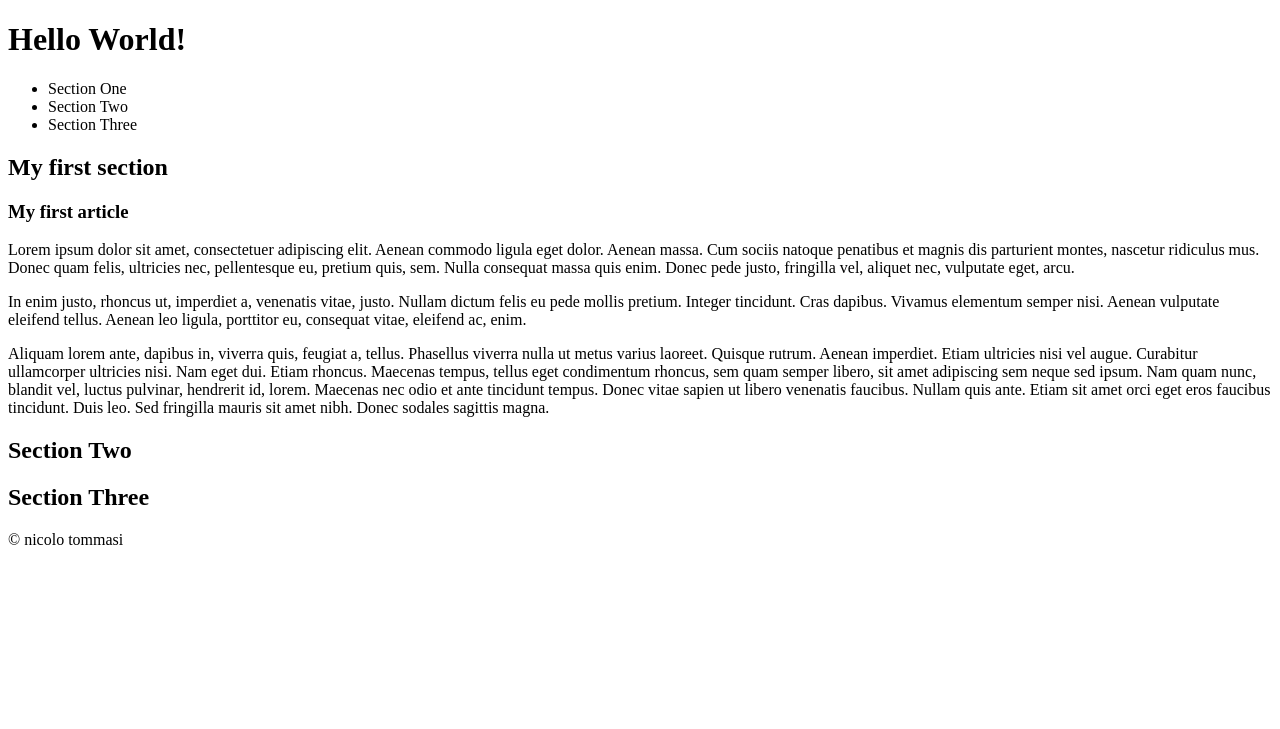
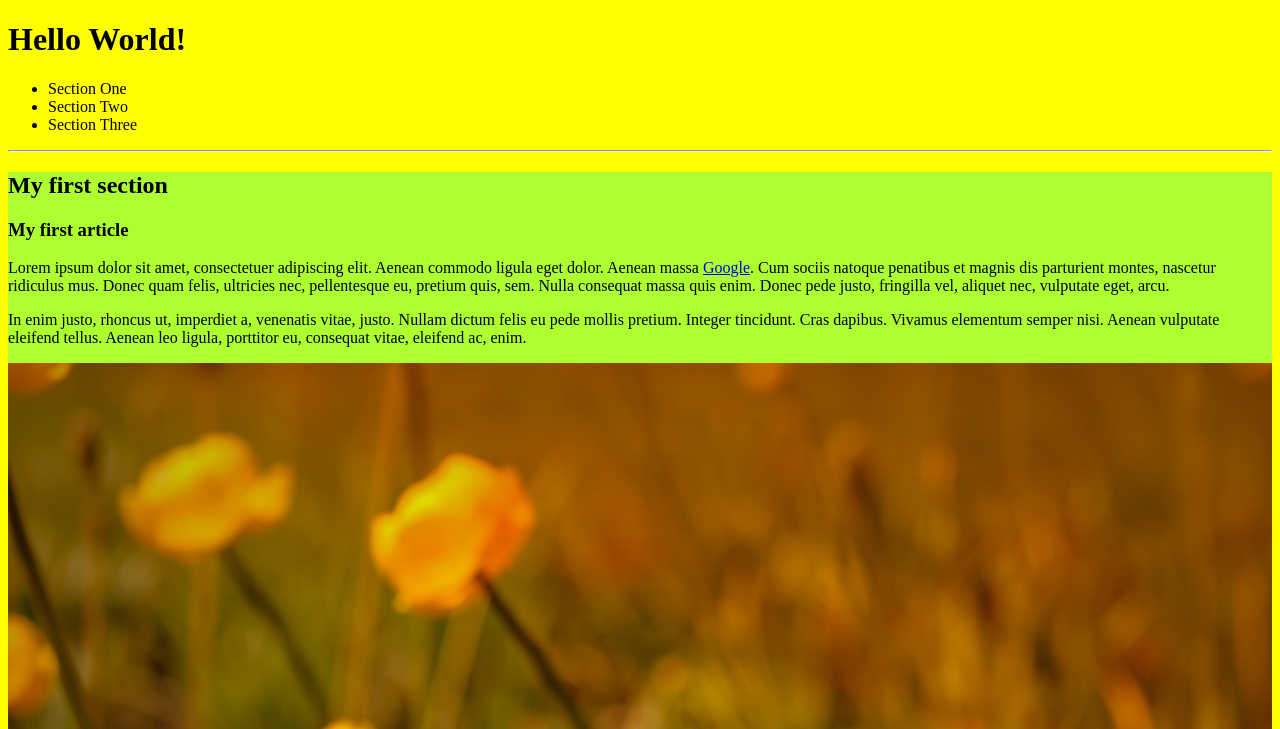
Before and after one commit to grantortino/grantortino.github.io, a plain HTML site: page my-first-website/index.html in a window 1280 px wide. Shown: the top 729 px of the page. Drawn offline with Linux system fonts and the light colour scheme.

Commit message:
Update index.html

```diff
--- a/my-first-website/index.html
+++ b/my-first-website/index.html
@@ -6,7 +6,37 @@
 
        <title>My first webpage</title>
 
+       <style>
+
+           body {
+
+               background-color: yellow;
+
+           }
+
+           .lorem {
+
+               color: saddlebrown;
+               font-style: italic;
+
+           }
+
+           section {
+
+               background-color: greenyellow;
+
+           }
+
+           footer {
+
+               background-color: royalblue;
+
+           }
+
+       </style>
+
     </head>
+
 
     <body>
 
@@ -23,6 +53,8 @@
 
      </header>
 
+      <hr>
+
      <main>
 
       <section>
@@ -32,12 +64,16 @@
         <h3>My first article</h3>
 
        <p>
-       Lorem ipsum dolor sit amet, consectetuer adipiscing elit. Aenean commodo ligula eget dolor. Aenean massa. Cum sociis natoque penatibus et magnis dis parturient montes, nascetur ridiculus mus. Donec quam felis, ultricies nec, pellentesque eu, pretium quis, sem. Nulla consequat massa quis enim. Donec pede justo, fringilla vel, aliquet nec, vulputate eget, arcu.
+       Lorem ipsum dolor sit amet, consectetuer adipiscing elit. Aenean commodo ligula eget dolor. Aenean massa <a href="http://www.google.com" target="_blank">Google</a>. Cum sociis natoque penatibus et magnis dis parturient montes, nascetur ridiculus mus. Donec quam felis, ultricies nec, pellentesque eu, pretium quis, sem. Nulla consequat massa quis enim. Donec pede justo, fringilla vel, aliquet nec, vulputate eget, arcu.
        </p>
        <p>
        In enim justo, rhoncus ut, imperdiet a, venenatis vitae, justo. Nullam dictum felis eu pede mollis pretium. Integer tincidunt. Cras dapibus. Vivamus elementum semper nisi. Aenean vulputate eleifend tellus. Aenean leo ligula, porttitor eu, consequat vitae, eleifend ac, enim.
        </p>
-       <p>
+       <img src="img/bottondoro.jpg" alt="Image of a buttercup flower" width="100%">
+
+       <img src="img/bottondoro.jpg" alt="Image of a buttercup flower" style="width: 100%;">
+
+       <p class="aliquam lorem ante">
        Aliquam lorem ante, dapibus in, viverra quis, feugiat a, tellus. Phasellus viverra nulla ut metus varius laoreet. Quisque rutrum. Aenean imperdiet. Etiam ultricies nisi vel augue. Curabitur ullamcorper ultricies nisi. Nam eget dui. Etiam rhoncus. Maecenas tempus, tellus eget condimentum rhoncus, sem quam semper libero, sit amet adipiscing sem neque sed ipsum. Nam quam nunc, blandit vel, luctus pulvinar, hendrerit id, lorem. Maecenas nec odio et ante tincidunt tempus. Donec vitae sapien ut libero venenatis faucibus. Nullam quis ante. Etiam sit amet orci eget eros faucibus tincidunt. Duis leo. Sed fringilla mauris sit amet nibh. Donec sodales sagittis magna.
        </p>
        </article>
@@ -53,6 +89,8 @@
 
      </main>
 
+      <hr>
+
      <footer>
 
         <p>
```
